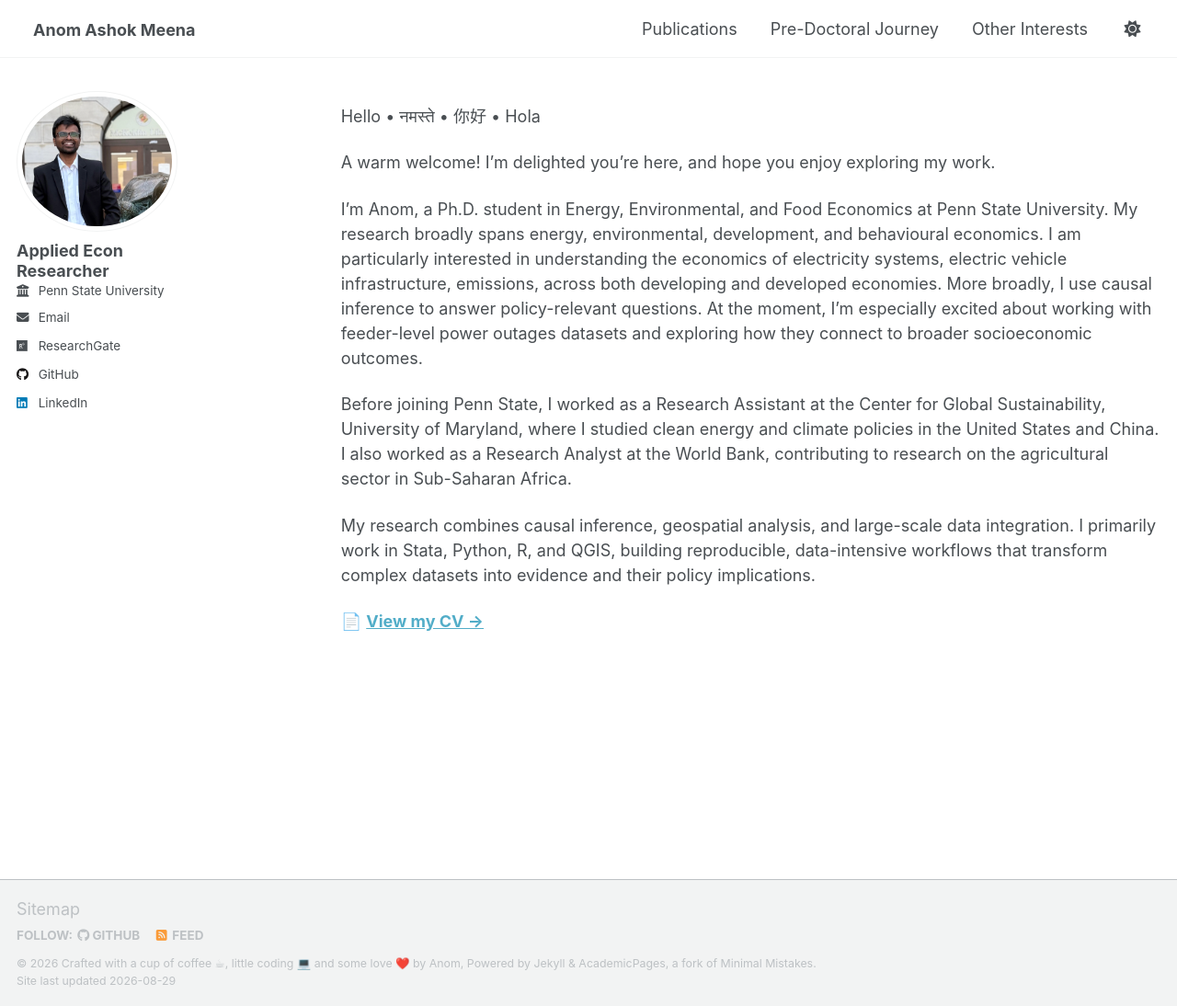
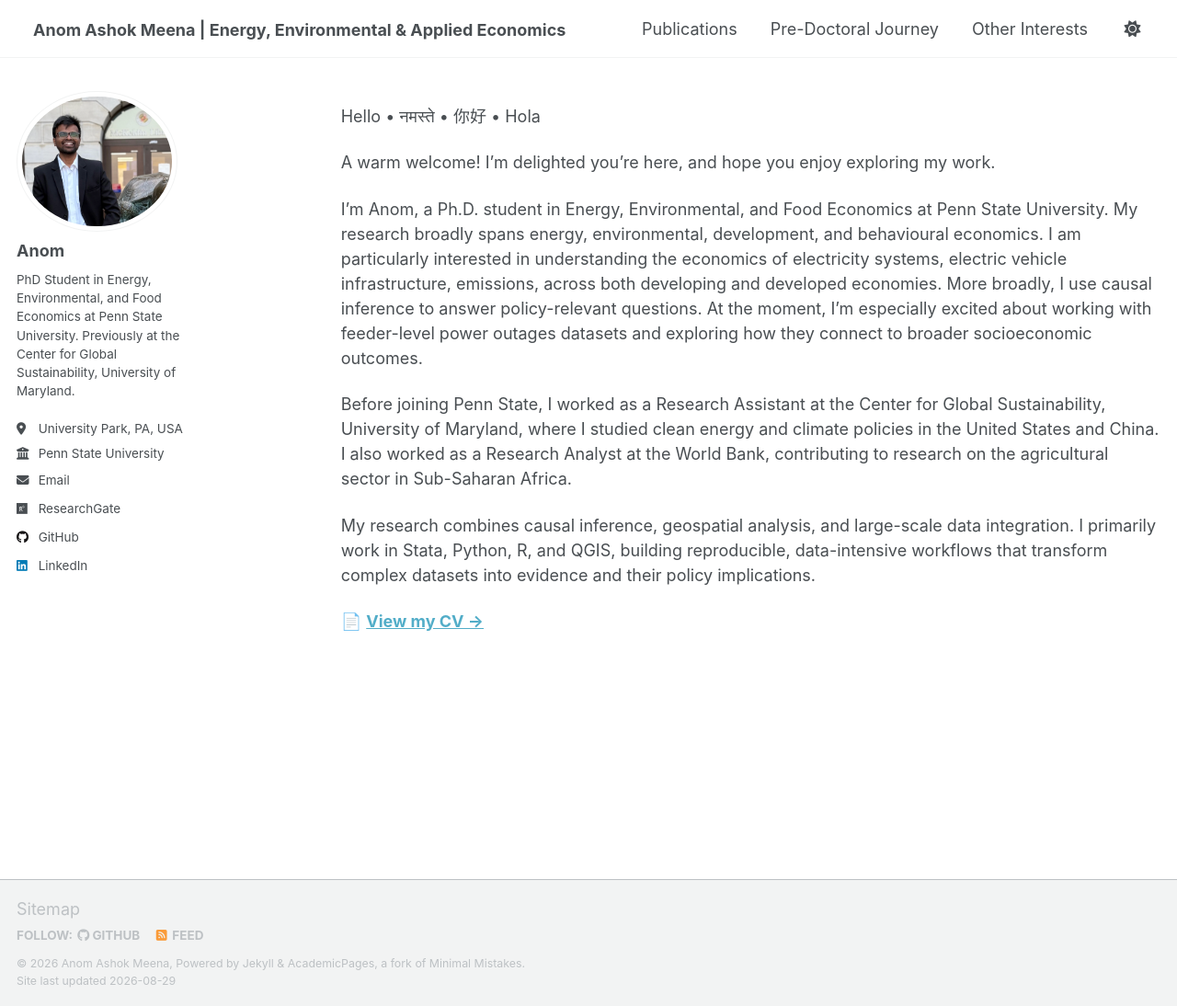
Before and after one commit to anomdule/anomdule.github.io, a Jekyll site: the page built from _pages/about.md, in a window 1280 px wide and 1094 px high. Shown: the whole window at 92% size. Built offline with Jekyll 4.4.1, drawn with Linux system fonts in a browser that asks for light colours; a script that is not in the unit is left out.

Commit message:
Update _config.yml

```diff
--- a/_config.yml
+++ b/_config.yml
@@ -9,11 +9,11 @@
 # Basic Site Settings
 locale                   : "en-US"
 site_theme               : "default" # Currently available options are "default", "air"
-title                    : "Anom Ashok Meena"
+title                    : "Anom Ashok Meena | Energy, Environmental & Applied Economics"
 title_separator          : "-"
-name                     : &name "Crafted with a cup of coffee ☕, little coding 💻 and some love ❤️ by Anom"
-description              : &description "Applied Economics"   # Update this with a general description of your site, this is the default if not overridden by a page
-url                      : https://anomdule.github.io # The base hostname & protocol for your site e.g. "https://[your GitHub username].github.io",
+name                     : &name "Anom Ashok Meena"
+description              : &description "Anom is a PhD student in Energy, Environmental, and Food Economics at Penn State University. His research focuses on energy economics, environmental economics, development economics, applied microeconomics, and causal inference. Previously, he worked as a Research Assistant at the Center for Global Sustainability at the University of Maryland."
+url                      : "https://anomdule.github.io" # The base hostname & protocol for your site e.g. "https://[your GitHub username].github.io",
                                                            # or if you already have some other page hosted on Github then use "https://[your GitHub username].github.io/[Your Repo Name]"
 baseurl                  : "" # the subpath of your site, e.g. "/blog"
 repository               : "anomdule/anomdule.github.io"
@@ -24,14 +24,14 @@ repository               : "anomdule/anomdule.github.io"
 author:
   # Biographic information
   avatar           : "anom_dp_2.png"
-  name             : "Applied Econ Researcher"
+  name             : "Anom"
   pronouns         : #"he/ his"
-  bio              : #"Applied Econ Researcher"
-  location         : #"University Park, PA, USA"
+  bio              : "PhD Student in Energy, Environmental, and Food Economics at Penn State University. Previously at the Center for Global Sustainability, University of Maryland."
+  location         : "University Park, PA, USA"
   employer         : >
                      Penn State University
   # uri              : # URL
-  email            : "anomdule@gmail.com/ajd7908@psu.edu"
+  email            : "ajd7908@psu.edu"
 
   # Academic websites
   # academia         : # URL
@@ -145,10 +145,13 @@ yandex_site_verification :
 # og_description           :  # Social media default site image description
 # # For specifying social profiles
 # # - https://developers.google.com/structured-data/customize/social-profiles
-# social:
-#   type                   : # Person or Organization (defaults to Person)
-#   name                   : # If the user or organization name differs from the site's name
-#   links: # An array of links to social media profiles
+social:
+  type                   : Person
+  name                   : "Anom Ashok Dule"
+  links:
+    - "https://github.com/anomdule"
+    - "https://www.researchgate.net/profile/Anom-Ashok-Dule"
+    - "https://www.linkedin.com/in/anom-ashok-meena/"
 
 
 # Analytics
@@ -308,7 +311,7 @@ plugins:
   - jekyll-feed
   - jekyll-gist
   - jekyll-paginate
-  # - jekyll-sitemap
+  - jekyll-sitemap
   - jekyll-redirect-from
   - jemoji
 
@@ -317,7 +320,7 @@ whitelist:
   - jekyll-feed
   - jekyll-gist
   - jekyll-paginate
-  # - jekyll-sitemap
+  - jekyll-sitemap
   - jekyll-redirect-from
   - jemoji
 
```
